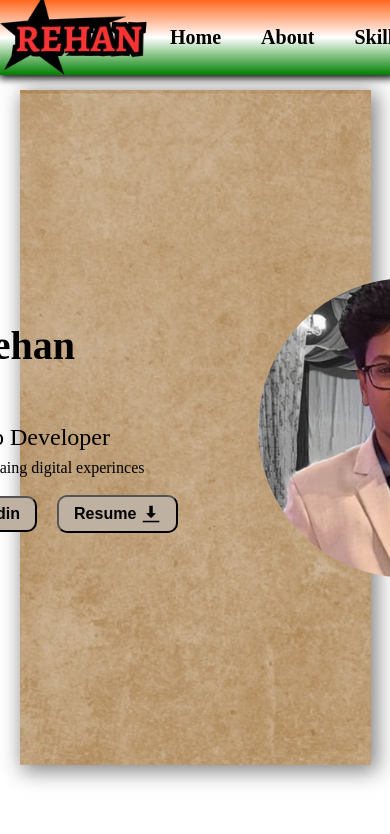
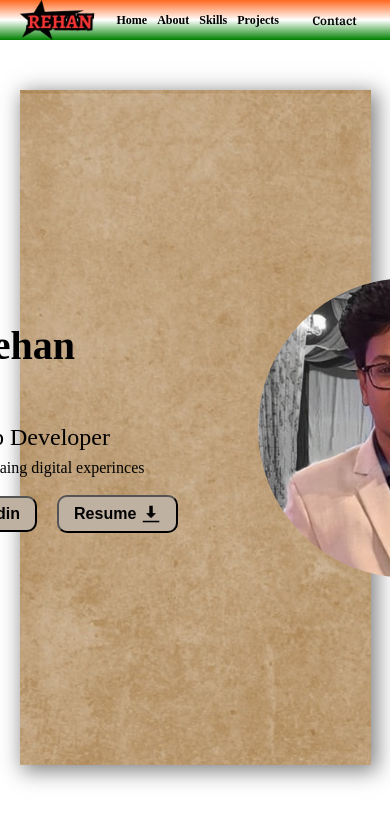
Before and after one commit to ImRehan-28/MY-Portfolio, a React (Vite) app: page / in a window 390 px wide. Shown: the top 834 px of the page. Built offline with nearby package versions, Linux system fonts and the light colour scheme.

Commit message:
navbar problem solved

```diff
--- a/src/Components/Navbar/Navbar.css
+++ b/src/Components/Navbar/Navbar.css
@@ -2,13 +2,12 @@
 
 nav {
     width: 100%;
+    min-height: fit-content;
     display: flex;
     align-items: center;
     justify-content: space-evenly;
-    padding: 0.5 0rem;
     position: fixed;
     top: 0;
-    box-shadow: 2px 0px 8px 3px;
     background: linear-gradient(#FF6820, white, green);
     z-index: 100;
 }
@@ -35,11 +34,11 @@ nav {
     align-items: center;
     margin: 0;
     padding: 0;
+    column-gap: 25px;
 }
 
 nav ul li {
-    display: inline-block;
-    margin: 0px 20px;
+    display: flex;
     list-style: none;
     font-size: 20px;
     cursor: pointer;
@@ -83,14 +82,11 @@ nav ul li a:hover {
     font-family: "IBM Plex Serif", serif;
     font-size: 17px;
     color: black;
-    padding: 10px 18px;
     border-radius: 20px;
     text-align: center;
-    margin: 0 4rem 0 0;
     border: 0;
     cursor: pointer;
     font-weight: 600;
-    margin: 1rem 0;
     transition: all 0.3s ease;
     background: transparent;
     position: relative;
@@ -116,3 +112,41 @@ nav ul li a:hover {
 .btn-nav:hover::before {
     border-color: blueviolet;
 }
+
+@media (max-width:720px) {
+    .image {
+        width: 80px;
+    }
+
+    .nav {
+        display: flex;
+        align-items: center;
+        margin: 0;
+        padding: 0;
+        column-gap: 10px;
+    }
+
+    nav ul li {
+        display: flex;
+        list-style: none;
+        font-size: 12px;
+        cursor: pointer;
+        font-weight: lighter;
+        font-weight: 600;
+        position: relative;
+    }
+
+    .btn-nav {
+        font-family: "IBM Plex Serif", serif;
+        font-size: 12px;
+        color: black;
+        border-radius: 20px;
+        text-align: center;
+        border: 0;
+        cursor: pointer;
+        font-weight: 600;
+        transition: all 0.3s ease;
+        background: transparent;
+        position: relative;
+    }
+}
--- a/src/Components/Navbar/Navbar.jsx
+++ b/src/Components/Navbar/Navbar.jsx
@@ -27,7 +27,6 @@ const Navbar = () => {
       stagger: 0.3,
     })
   })
-
     return (<>
       <nav className={`navbar ${sticky ? 'dark-nav' : ' '}`}>
         <img src={logo2} className='image k1' />
--- a/src/Components/ProjectContainer/ProjectContainer.jsx
+++ b/src/Components/ProjectContainer/ProjectContainer.jsx
@@ -11,7 +11,6 @@ const ProjectContainer = ({ image, github, live, proname }) => {
                     <p>Lorem ipsum dolor sit amet consectetur, adipisicing elit. Repudiandae velit magni dolor commodi quia quas eius animi rerum, ad iste?</p>
                 </div>
             </div>
-
             <div id="floatobj">
                 <a href={github} target='_blank'><button>Github</button></a>
                 <a href={live} target='_blank'><button>Live</button></a>
--- a/src/Components/ProjectContainer/projectContainer.css
+++ b/src/Components/ProjectContainer/projectContainer.css
@@ -20,8 +20,8 @@
 }
 
 #probox button{
-    margin: 0;
-    padding:3px 6px;
+    font-weight: 400;
+    border :1px solid black;
 }
 #floatobj{
     padding-bottom: 10px;
--- a/src/Components/Projects/project.css
+++ b/src/Components/Projects/project.css
@@ -3,12 +3,14 @@
 }
 #mainbox{
     width:90%;
+    height: max-content;
     display: flex;
     column-gap: 10px;
     flex-wrap: wrap;
     margin: 0 auto;
-    justify-content: space-evenly;
+    justify-content: space-between;
 }
+
 #proimg{
     width:100%;
 }
```
